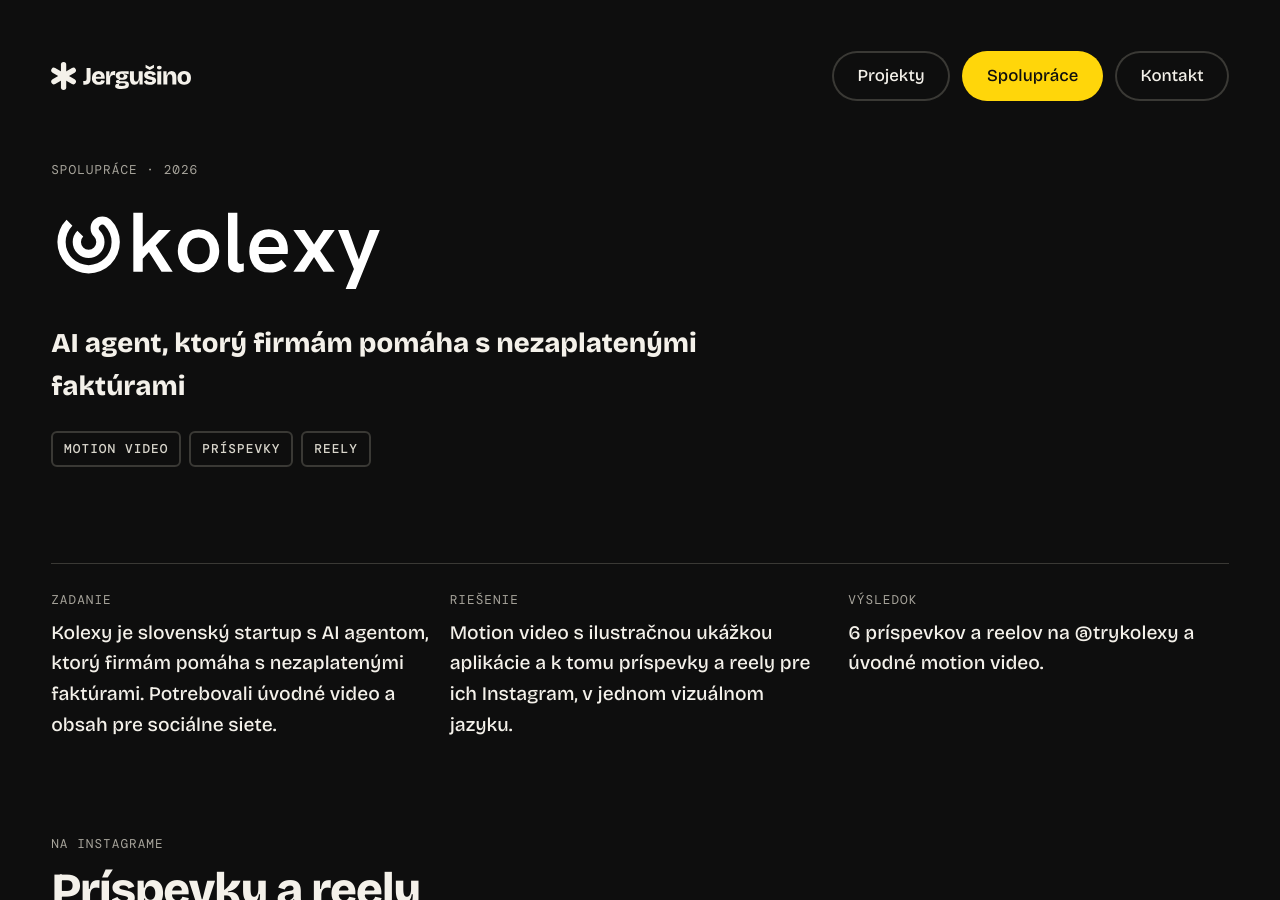
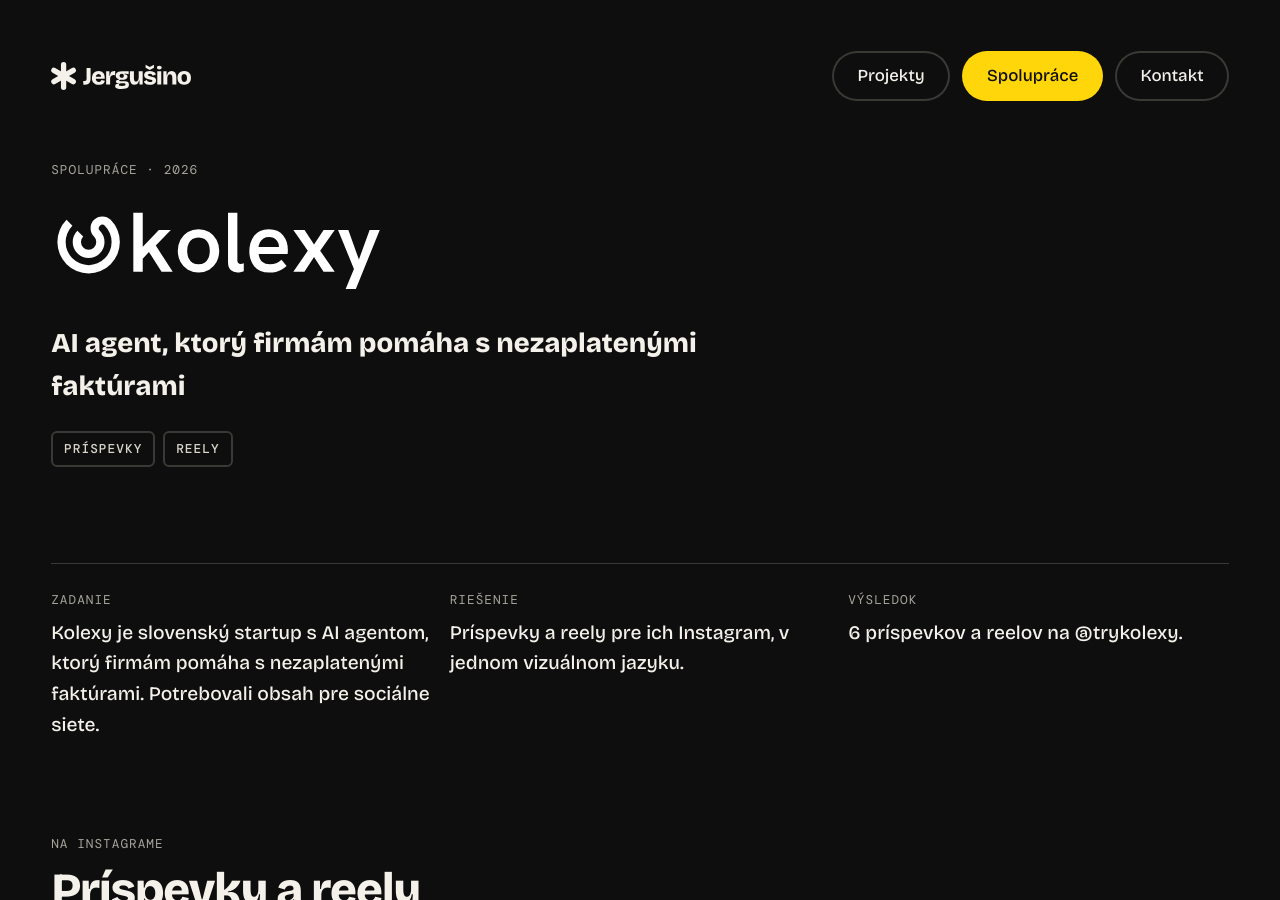
Before and after one commit to jergusino/jergusino.github.io, a Jekyll site: the page built from spoluprace/kolexy/index.html, in a window 1280 px wide and 900 px high. Built offline with Jekyll 4.4.1, drawn with Linux system fonts in a browser that asks for light colours.

Commit message:
Brand copy: drop motion video mentions
Co-Authored-By: Claude Sonnet 5.5 <noreply@anthropic.com>
Claude-Session: https://claude.ai/code/session_01QRYSTdJTrP9Yz8FXmku8wq

```diff
--- a/_data/brands.yml
+++ b/_data/brands.yml
@@ -5,13 +5,13 @@
   logo: /assets/img/brands/kolexy.svg
   year: 2026
   what: "AI agent, ktorý firmám pomáha s nezaplatenými faktúrami"
-  did: [Motion video, Príspevky, Reely]
+  did: [Príspevky, Reely]
   instagram: https://www.instagram.com/trykolexy/
   handle: "@trykolexy"
   project: /projects/kolexy/
-  zadanie: "Kolexy je slovenský startup s AI agentom, ktorý firmám pomáha s nezaplatenými faktúrami. Potrebovali úvodné video a obsah pre sociálne siete."
-  riesenie: "Motion video s ilustračnou ukážkou aplikácie a k tomu príspevky a reely pre ich Instagram, v jednom vizuálnom jazyku."
-  vysledok: "6 príspevkov a reelov na @trykolexy a úvodné motion video."
+  zadanie: "Kolexy je slovenský startup s AI agentom, ktorý firmám pomáha s nezaplatenými faktúrami. Potrebovali obsah pre sociálne siete."
+  riesenie: "Príspevky a reely pre ich Instagram, v jednom vizuálnom jazyku."
+  vysledok: "6 príspevkov a reelov na @trykolexy."
   posts:
     - { kind: reel, id: DfrQAcSxFEQ }
     - { kind: p,    id: Dfm_OmiEfdQ }
```
